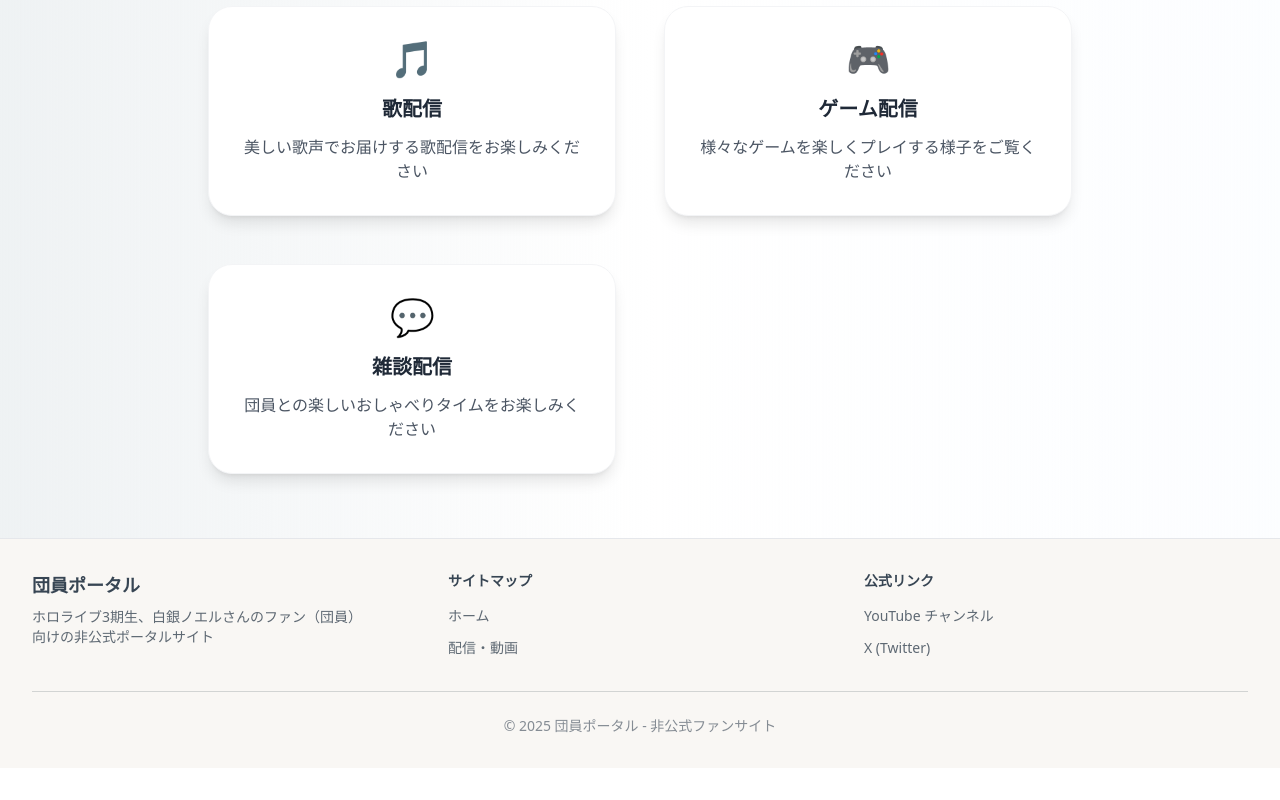
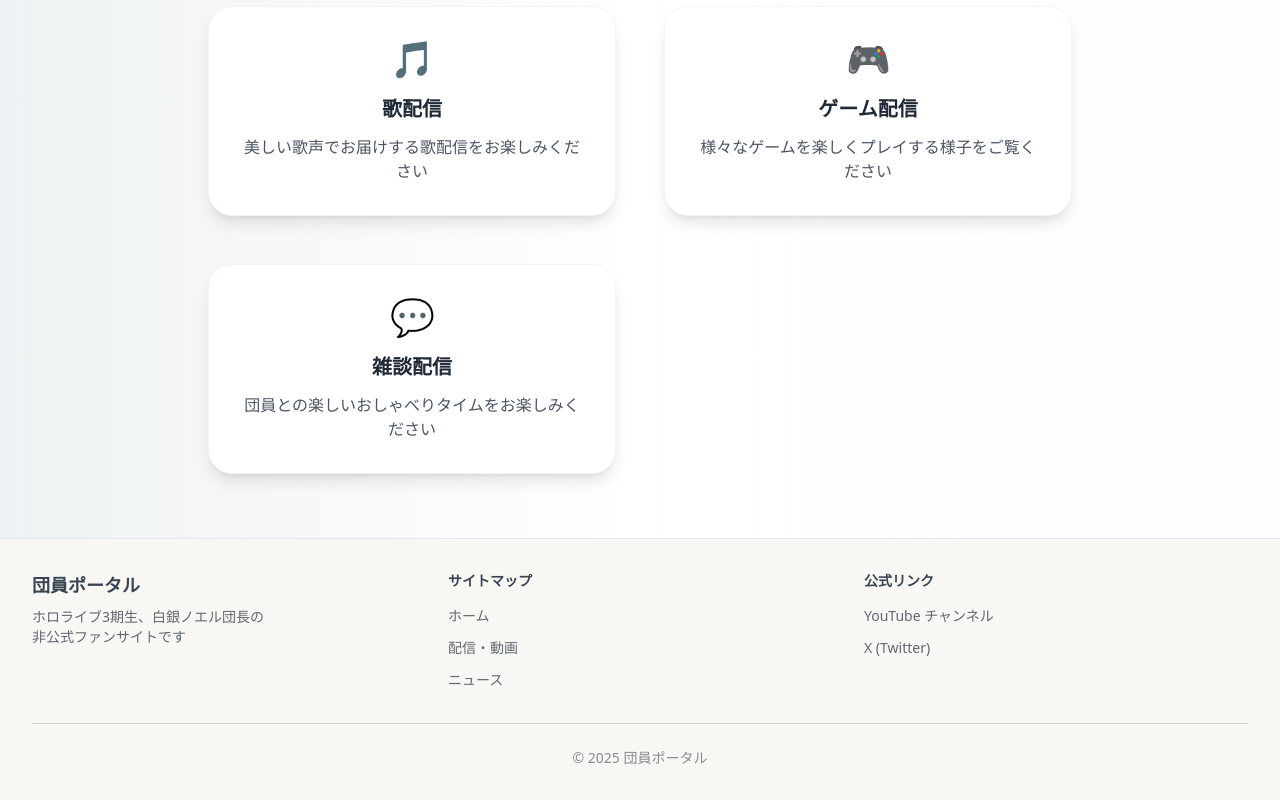
Before and after one commit to wtnb-yk/shirogane-holy-knights, a Next.js app in the folder frontend/: page / in a window 1280 px wide. Shown: the part 6032-6832 px from the top of the page. Before the commit the page ends 6800 px from the top, so only its background shows below. Built offline with nearby package versions, Linux system fonts and the light colour scheme; no server answers.

Commit message:
feat: update footer content and add news link for improved navigation

```diff
--- a/frontend/src/components/footer/Footer.tsx
+++ b/frontend/src/components/footer/Footer.tsx
@@ -11,8 +11,8 @@ export function Footer() {
           <div>
             <h3 className="text-lg font-semibold text-brand-charcoal mb-2">団員ポータル</h3>
             <p className="text-sm text-brand-charcoal/80">
-              ホロライブ3期生、白銀ノエルさんのファン（団員）<br />
-              向けの非公式ポータルサイト
+              ホロライブ3期生、白銀ノエル団長の<br />
+              非公式ファンサイトです
             </p>
           </div>
 
@@ -28,6 +28,11 @@ export function Footer() {
               <li>
                 <Link href="/videos" className="text-sm text-brand-charcoal/80 hover:text-brand-charcoal transition-colors">
                   配信・動画
+                </Link>
+              </li>
+              <li>
+                <Link href="/news" className="text-sm text-brand-charcoal/80 hover:text-brand-charcoal transition-colors">
+                  ニュース
                 </Link>
               </li>
             </ul>
@@ -64,7 +69,7 @@ export function Footer() {
         {/* 下部：コピーライト */}
         <div className="mt-8 pt-6 border-t border-brand-charcoal/20">
           <p className="text-center text-sm text-brand-charcoal/60">
-            &copy; 2025 団員ポータル - 非公式ファンサイト
+            &copy; 2025 団員ポータル
           </p>
         </div>
       </div>
```
